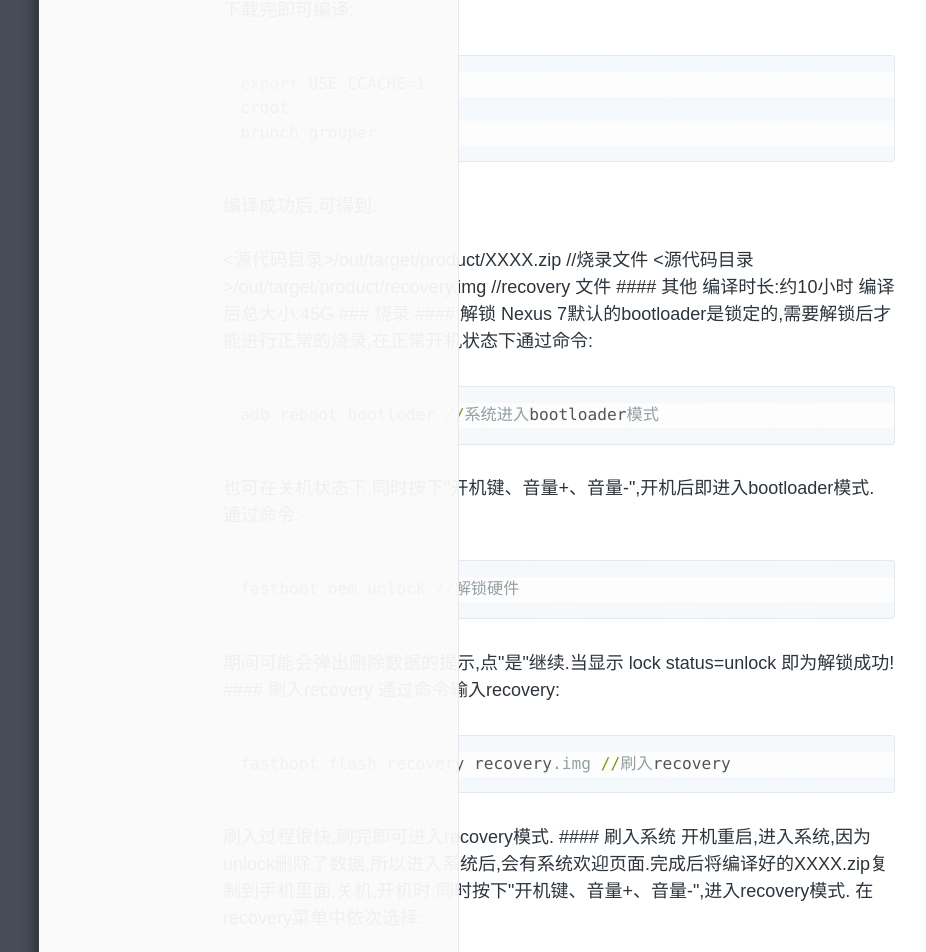
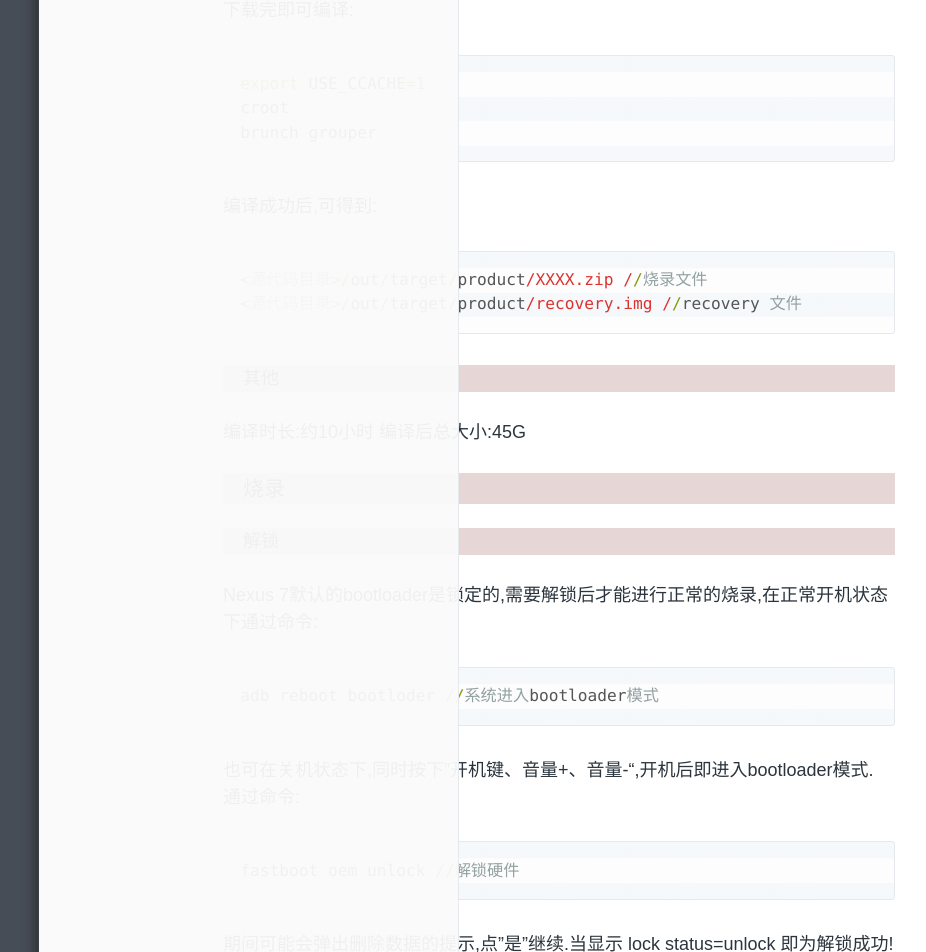
Before and after one commit to xnzaa/xnzaa.github.io, a Jekyll site: the page built from _posts/2015-10-21-Android4.2源代码编译.md, in a window 1280 px wide. Shown: the part 2669-3621 px from the top of the page, without its empty margins (81-1007 px from the left). Built offline with Jekyll 4.4.1, drawn with Linux system fonts in a browser that asks for light colours; comment, search, counter and statistics services are not loaded; some of the changed text lies outside the part shown.

Commit message:
修改AndoridROM

```diff
--- a/_posts/2015-10-21-Android4.2源代码编译.md
+++ b/_posts/2015-10-21-Android4.2源代码编译.md
@@ -103,9 +103,10 @@ brunch grouper
 {% endhighlight %}
 
 编译成功后,可得到:
+{% highlight coffeescript %}
 <源代码目录>/out/target/product/XXXX.zip //烧录文件
 <源代码目录>/out/target/product/recovery.img //recovery 文件
-
+{% endhighlight %}
 #### 其他
 
 编译时长:约10小时
```
